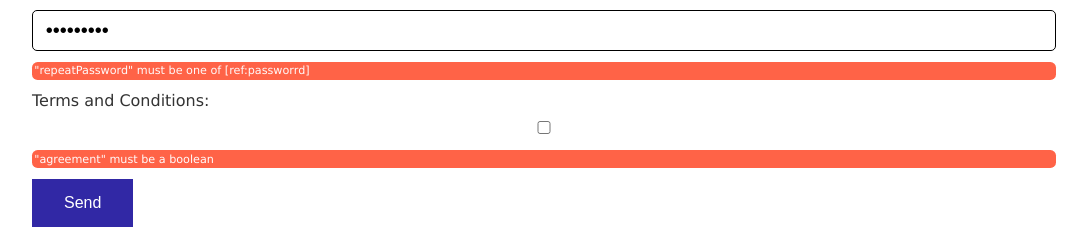
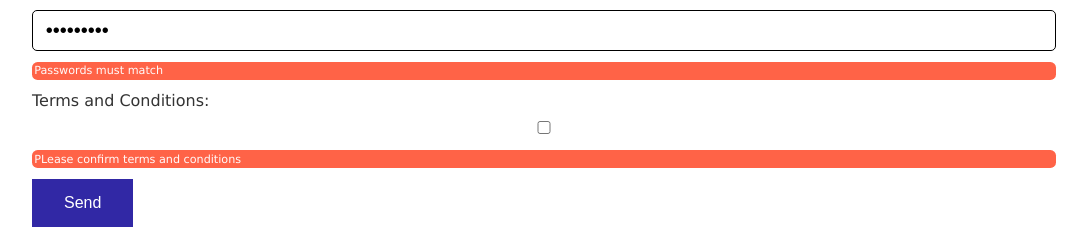
Before and after one commit to lukas-anci/form-validation, a React (Create React App) app: page / in a window 1280 px wide. Both pictures are taken after typing "Sample", "name@example.com", "Sample123", "Sample123" into the empty fields and a click on the button "Send". Shown: the part 270-499 px from the top of the page, without its empty margins (96-1183 px from the left). Built offline with nearby package versions, Linux system fonts and the light colour scheme.

Commit message:
custom msg

```diff
--- a/src/components/mainForm.jsx
+++ b/src/components/mainForm.jsx
@@ -7,9 +7,13 @@ class MainForm extends Component {
       email: '',
       password: '',
       repeatPassword: '',
-      agreement: '',
+      agreement: false,
     },
     errors: {},
+    errorMessages: {
+      agreement: 'PLease confirm terms and conditions',
+      repeatPassword: 'Passwords must match',
+    },
   };
 
   // validacijos schema
@@ -18,7 +22,7 @@ class MainForm extends Component {
     email: Joi.string().email({ minDomainSegments: 2 }).required(),
     password: Joi.string().min(4).required(),
     repeatPassword: Joi.ref('passworrd'),
-    agreement: Joi.boolean().required(),
+    agreement: Joi.boolean().required().invalid(false).default(false),
   };
 
   validateForm() {
@@ -45,9 +49,16 @@ class MainForm extends Component {
     // }
   }
 
+  resetErrors() {
+    this.setState({ errors: {} });
+    // jei agreement yra false tai => ''
+    this.state.account.agreement === false &&
+      this.setState({ account: { ...this.state.account, agreement: '' } });
+  }
+
   handleSubmit = (e) => {
     e.preventDefault();
-    this.setState({ errors: {} });
+    this.resetErrors();
     this.validateForm();
   };
 
@@ -89,7 +100,7 @@ class MainForm extends Component {
   }
 
   render() {
-    const { account, errors } = this.state;
+    const { account, errors, errorMessages } = this.state;
     return (
       <div className="main-form">
         <form autoComplete="off" onSubmit={this.handleSubmit}>
@@ -139,7 +150,7 @@ class MainForm extends Component {
             id=""
           />
           {this.state.errors.repeatPassword && (
-            <p className="error-msg">{this.state.errors.repeatPassword}</p>
+            <p className="error-msg">{errorMessages.repeatPassword}</p>
           )}
           <div className="check-group">
             <label htmlFor="Terms and Conditions:">Terms and Conditions:</label>
@@ -151,7 +162,7 @@ class MainForm extends Component {
             />
           </div>
           {this.state.errors.agreement && (
-            <p className="error-msg">{this.state.errors.agreement}</p>
+            <p className="error-msg">{errorMessages.agreement}</p>
           )}
           <button className="button" type="submit">
             Send
```
